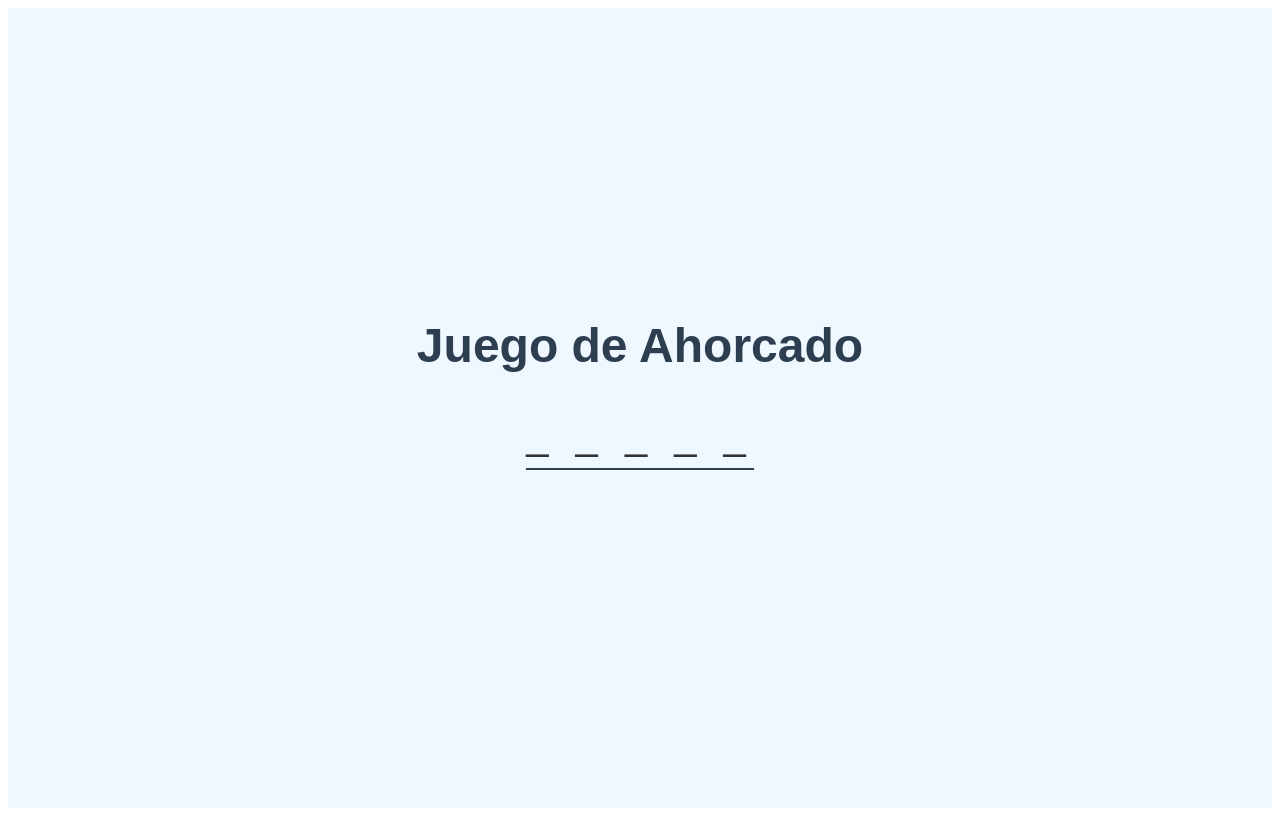
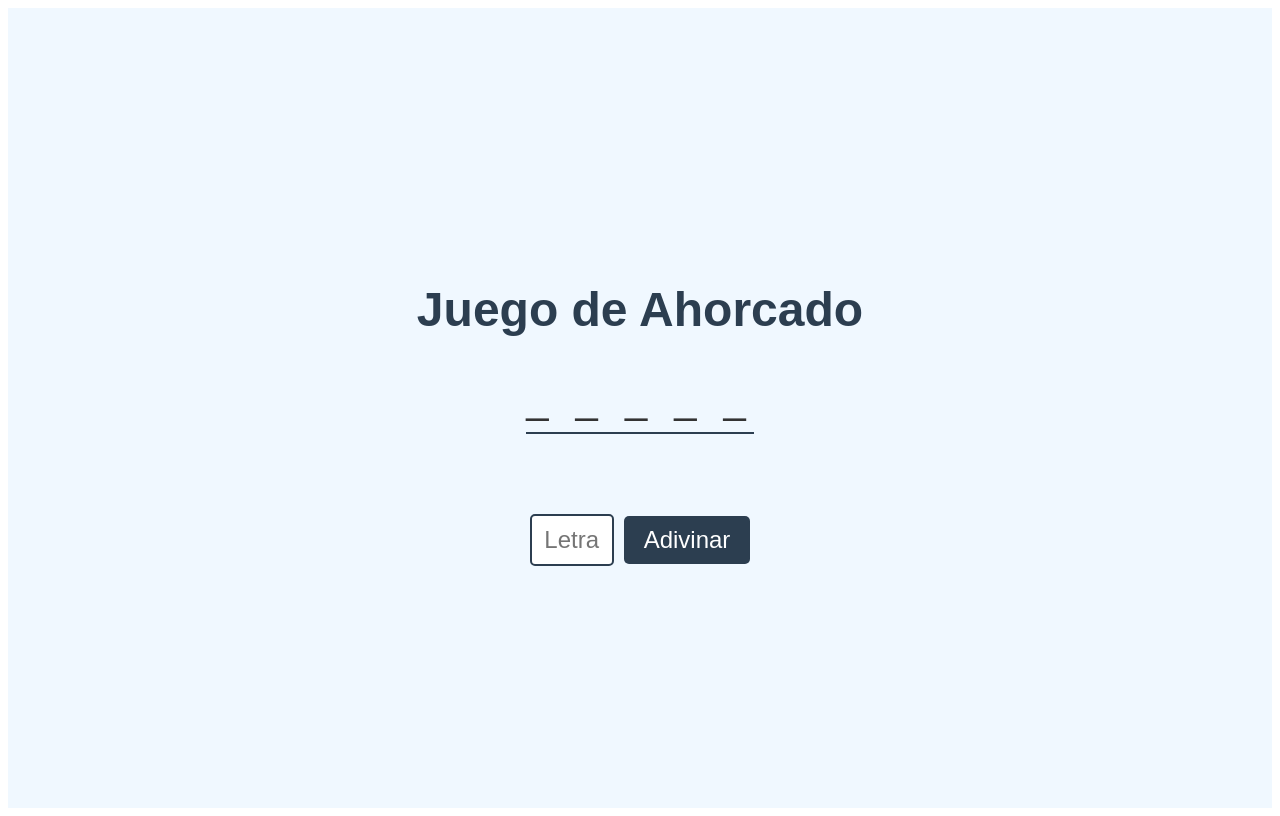
Before and after one commit to JefersonPWeb2/Pweb2-Lab09, an Angular app in the folder juego_ahorcado/: page / in a window 1280 px wide. Built offline with nearby package versions, Linux system fonts and the light colour scheme.

Commit message:
mejorando el html principal

```diff
--- a/juego_ahorcado/src/app/app.component.html
+++ b/juego_ahorcado/src/app/app.component.html
@@ -58,6 +58,37 @@
             cursor: not-allowed;
             color: #fff;
         }
+        #input-container {
+            margin-top: 20px;
+            display: flex;
+            align-items: center;
+        }
+        #input-letter {
+            font-size: 1.5em;
+            padding: 10px;
+            margin-right: 10px;
+            border: 2px solid #2c3e50;
+            border-radius: 5px;
+            width: 60px; /* Ajusta el tamaño según sea necesario */
+            text-align: center;
+        }
+        #btn-guess {
+            font-size: 1.5em;
+            padding: 10px 20px;
+            background-color: #2c3e50;
+            color: #fff;
+            border: none;
+            border-radius: 5px;
+            cursor: pointer;
+            transition: background-color 0.3s, color 0.3s;
+        }
+        #btn-guess:hover {
+            background-color: #1e2b38;
+        }
+        #btn-guess:disabled {
+            background-color: #bdc3c7;
+            cursor: not-allowed;
+        }
     </style>
 </head>
 <body>
@@ -67,8 +98,9 @@
     <div id="letters">
         <!-- Botones para cada letra del abecedario -->
     </div>
+    <div id="input-container">
+        <input type="text" id="input-letter" maxlength="1" placeholder="Letra">
+        <button id="btn-guess">Adivinar</button>
+    </div>
 </body>
 </html>
-
-
-<!--<router-outlet /> -->
```
